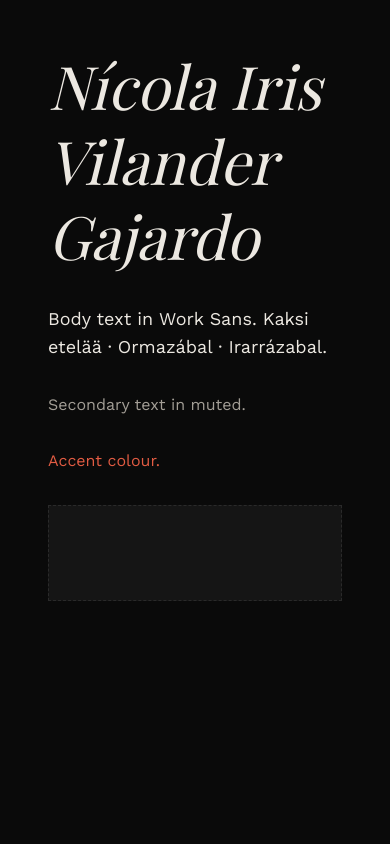
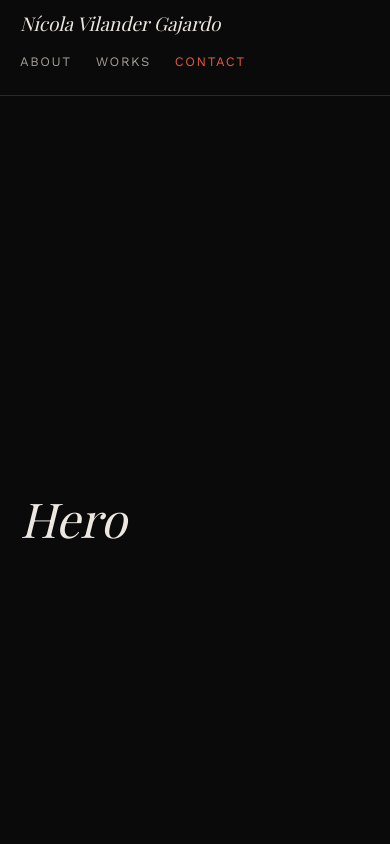
Before and after one commit to gab-hono/nicola-vilander-portfolio, a Next.js app: page / in a window 390 px wide. Shown: the top 844 px of the page. Built offline with nearby package versions, Linux system fonts and the light colour scheme; a web font is replaced by a local one.

Commit message:
feat: add site layout and section navigation

```diff
--- a/app/globals.css
+++ b/app/globals.css
@@ -13,8 +13,21 @@
 }
 
 @layer base {
+  :root {
+    /* Height of the fixed mobile/tablet top bar. 0 on desktop (side menu). */
+    --header-height: 6rem;
+  }
+
+  @media (width >= 64rem) {
+    :root {
+      --header-height: 0px;
+    }
+  }
+
   html {
     color-scheme: dark;
+    /* Anchor jumps land below the fixed top bar. */
+    scroll-padding-top: var(--header-height);
   }
 
   @media (prefers-reduced-motion: no-preference) {
@@ -27,8 +40,13 @@
     @apply bg-background text-foreground font-sans antialiased;
   }
 
+  :focus-visible {
+    outline: 2px solid --theme(--color-accent);
+    outline-offset: 3px;
+  }
+
   ::selection {
-    background-color: var(--color-accent);
-    color: var(--color-background);
+    background-color: --theme(--color-accent);
+    color: --theme(--color-background);
   }
 }
--- a/app/layout.tsx
+++ b/app/layout.tsx
@@ -1,5 +1,6 @@
 import type { Metadata } from "next";
 import { Playfair_Display, Work_Sans } from "next/font/google";
+import { SiteNav } from "@/components/SiteNav";
 import "./globals.css";
 
 const playfair = Playfair_Display({
@@ -28,7 +29,18 @@ export default function RootLayout({
 }>) {
   return (
     <html lang="en" className={`${playfair.variable} ${workSans.variable}`}>
-      <body>{children}</body>
+      <body>
+        <a
+          href="#main"
+          className="sr-only focus:not-sr-only focus:fixed focus:top-4 focus:left-4 focus:z-50 focus:bg-foreground focus:px-4 focus:py-2 focus:text-background"
+        >
+          Skip to content
+        </a>
+        <SiteNav />
+        <main id="main" className="pt-(--header-height) lg:pl-70">
+          {children}
+        </main>
+      </body>
     </html>
   );
 }
--- a/app/page.tsx
+++ b/app/page.tsx
@@ -1,17 +1,23 @@
+// TEMPORARY — test page for the navigation. Replaced by Hero/About/Works/Contact in step 3.8.
+const sections = [
+  { id: "top", label: "Hero" },
+  { id: "about", label: "About" },
+  { id: "works", label: "Works" },
+  { id: "contact", label: "Contact" },
+];
+
 export default function Home() {
   return (
-    <main className="min-h-screen space-y-8 p-12">
-      <h1 className="font-serif text-6xl italic leading-tight">
-        Nícola Iris
-        <br />
-        Vilander Gajardo
-      </h1>
-      <p className="max-w-prose text-lg">
-        Body text in Work Sans. Kaksi etelää · Ormazábal · Irarrázabal.
-      </p>
-      <p className="text-muted">Secondary text in muted.</p>
-      <p className="text-accent">Accent colour.</p>
-      <div className="h-24 border border-dashed border-line bg-surface" />
-    </main>
+    <>
+      {sections.map((section) => (
+        <section
+          key={section.id}
+          id={section.id}
+          className="flex min-h-screen items-center border-b border-line px-5 lg:pr-16 lg:pl-0"
+        >
+          <h2 className="font-serif text-5xl italic">{section.label}</h2>
+        </section>
+      ))}
+    </>
   );
 }
--- /dev/null
+++ b/components/SiteNav.tsx
@@ -0,0 +1,93 @@
+"use client";
+
+import { HERO_ID, navItems, type NavItem } from "@/content/navigation";
+import { site } from "@/content/site";
+import type { SectionId } from "@/content/types";
+import { useActiveSection } from "@/hooks/useActiveSection";
+
+/** Module-level constant so the hook's effect does not re-run on every render. */
+const TRACKED_IDS: readonly (SectionId | typeof HERO_ID)[] = [
+  HERO_ID,
+  ...navItems.map((item) => item.id),
+];
+
+type NavLinkProps = {
+  item: NavItem;
+  isActive: boolean;
+  variant: "mobile" | "desktop";
+};
+
+function NavLink({ item, isActive, variant }: NavLinkProps) {
+  const color = isActive ? "text-accent" : "text-muted hover:text-foreground";
+  const size = variant === "mobile" ? "text-[13px]" : "gap-3 text-[15px]";
+
+  return (
+    <a
+      href={`#${item.id}`}
+      aria-current={isActive ? "location" : undefined}
+      className={`inline-flex min-h-11 items-center tracking-[0.12em] uppercase motion-safe:transition-colors ${size} ${color}`}
+    >
+      {variant === "desktop" && (
+        <span
+          aria-hidden="true"
+          className={`h-px w-6 motion-safe:transition-colors ${isActive ? "bg-accent" : "bg-transparent"}`}
+        />
+      )}
+      {item.label}
+    </a>
+  );
+}
+
+export function SiteNav() {
+  const active = useActiveSection(TRACKED_IDS);
+
+  return (
+    <>
+      {/* Mobile and tablet: fixed top bar, no hamburger. */}
+      <header className="fixed inset-x-0 top-0 z-40 flex h-(--header-height) flex-col justify-center gap-1 border-b border-line bg-background px-5 lg:hidden">
+        <a
+          href={`#${HERO_ID}`}
+          className="self-start font-serif text-[19px] leading-tight italic"
+        >
+          {site.name}
+        </a>
+        <nav aria-label="Main">
+          <ul className="flex gap-6">
+            {navItems.map((item) => (
+              <li key={item.id}>
+                <NavLink
+                  item={item}
+                  isActive={active === item.id}
+                  variant="mobile"
+                />
+              </li>
+            ))}
+          </ul>
+        </nav>
+      </header>
+
+      {/* Desktop: fixed side menu. */}
+      <header className="fixed inset-y-0 left-0 z-40 hidden w-70 flex-col gap-12 overflow-y-auto px-10 py-12 lg:flex">
+        <a
+          href={`#${HERO_ID}`}
+          className="font-serif text-2xl leading-tight italic"
+        >
+          {site.name}
+        </a>
+        <nav aria-label="Main">
+          <ul className="flex flex-col gap-2">
+            {navItems.map((item) => (
+              <li key={item.id}>
+                <NavLink
+                  item={item}
+                  isActive={active === item.id}
+                  variant="desktop"
+                />
+              </li>
+            ))}
+          </ul>
+        </nav>
+      </header>
+    </>
+  );
+}
--- /dev/null
+++ b/content/navigation.ts
@@ -0,0 +1,15 @@
+import type { SectionId } from "./types";
+
+export type NavItem = {
+  id: SectionId;
+  label: string;
+};
+
+export const navItems: readonly NavItem[] = [
+  { id: "about", label: "About" },
+  { id: "works", label: "Works" },
+  { id: "contact", label: "Contact" },
+];
+
+/** Hero anchor: not in the menu, but tracked so nothing is highlighted over the hero. */
+export const HERO_ID = "top";
--- /dev/null
+++ b/hooks/useActiveSection.ts
@@ -0,0 +1,58 @@
+import { useEffect, useState } from "react";
+
+/**
+ * Returns the id of the last section whose top has passed the reading line
+ * (a fraction of the viewport height). At the very bottom of the page the
+ * last id wins, so a short final section can still become active.
+ */
+export function useActiveSection<T extends string>(
+  ids: readonly T[],
+  readingLine = 0.4,
+): T | null {
+  const [active, setActive] = useState<T | null>(null);
+
+  useEffect(() => {
+    let frame = 0;
+
+    const update = () => {
+      frame = 0;
+
+      const atBottom =
+        window.innerHeight + window.scrollY >=
+        document.documentElement.scrollHeight - 2;
+
+      if (atBottom) {
+        setActive(ids[ids.length - 1] ?? null);
+        return;
+      }
+
+      const line = window.innerHeight * readingLine;
+      let current: T | null = null;
+
+      for (const id of ids) {
+        const element = document.getElementById(id);
+        if (element && element.getBoundingClientRect().top <= line) {
+          current = id;
+        }
+      }
+
+      setActive(current);
+    };
+
+    const schedule = () => {
+      if (frame === 0) frame = requestAnimationFrame(update);
+    };
+
+    schedule();
+    window.addEventListener("scroll", schedule, { passive: true });
+    window.addEventListener("resize", schedule);
+
+    return () => {
+      window.removeEventListener("scroll", schedule);
+      window.removeEventListener("resize", schedule);
+      if (frame !== 0) cancelAnimationFrame(frame);
+    };
+  }, [ids, readingLine]);
+
+  return active;
+}
```
